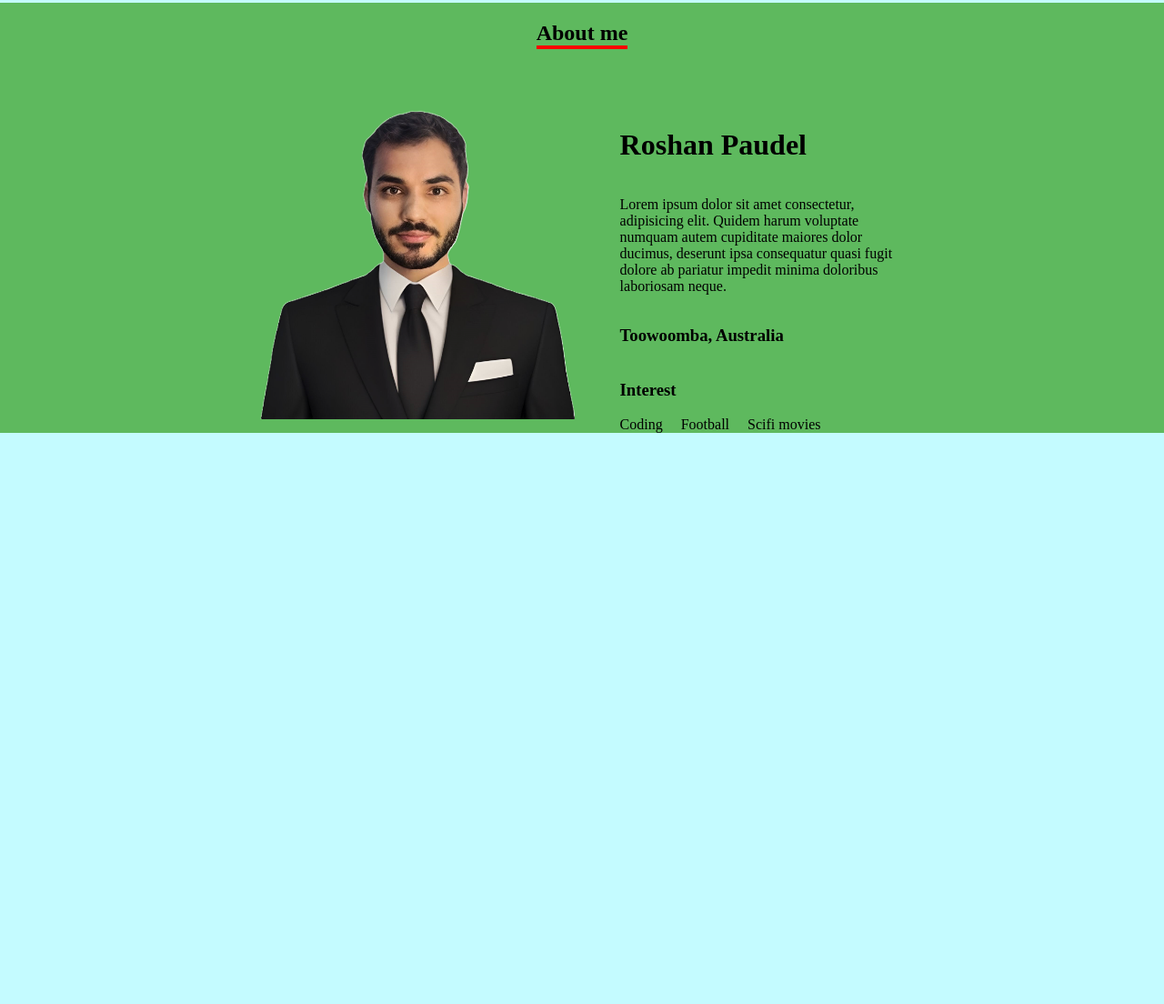
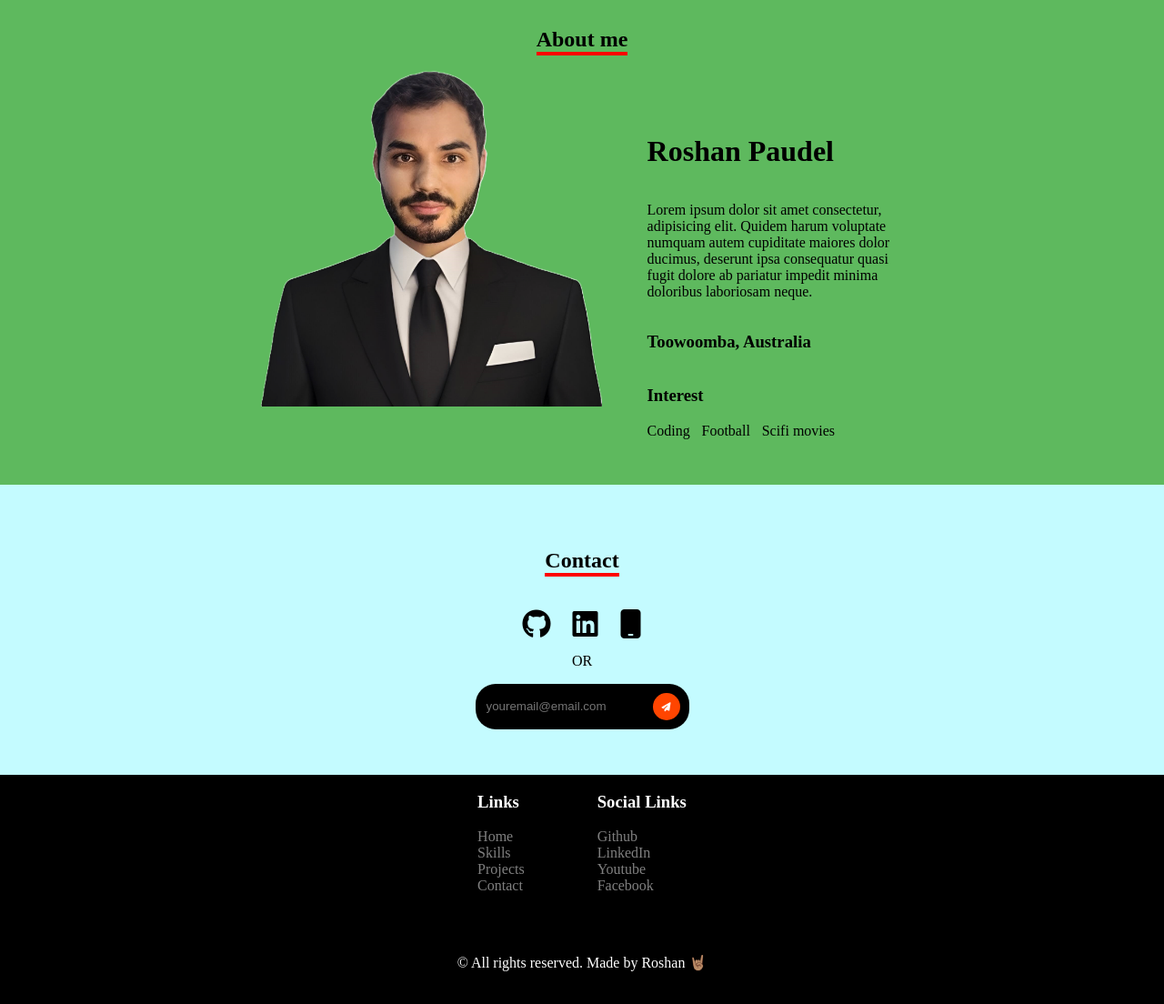
Before and after one commit to roshanpaudel/gen-portfolio, a plain HTML site: page index.html in a window 1280 px wide. Shown: the part 1554-2658 px from the top of the page at 91% size. Before the commit the page ends 2030 px from the top, so only its background shows below. Drawn offline with Linux system fonts and the light colour scheme.

Commit message:
Contact and footer section completed

```diff
--- a/index.html
+++ b/index.html
@@ -73,12 +73,12 @@
         </div>
       </div>
 
-      <!-- skill  -->
-      <div class="skill">
       <div class="title-header">
         <h2>Skills</h2>
       </div>
 
+      <!-- skills  -->
+      <div class="skills">
         <div class="skill-icons">
           <div class="icon-text">
             <i class="fa-brands fa-html5"></i>
@@ -103,11 +103,8 @@
         </div>
       </div>
 
-      <div class="title">
       <div class="title-header">
         <h2>My Projects</h2>
-          <div class="underline"></div>
-        </div>
       </div>
 
       <!-- my-projects  -->
@@ -139,11 +136,8 @@
 
     <!-- about-me  -->
     <div class="about-container">
-      <div class="title">
-        <div class="title-header">
+      <div class="title-header about-title">
         <h2>About me</h2>
-          <div class="underline"></div>
-        </div>
       </div>
 
       <div class="about-me">
@@ -168,5 +162,62 @@
         </div>
       </div>
     </div>
+
+    <!-- contact  -->
+    <div class="contact">
+      <div class="title-header contact-title">
+        <h2>Contact</h2>
+      </div>
+      <div class="contact-links">
+        <i class="fa-brands fa-github"></i>
+        <i class="fa-brands fa-linkedin"></i>
+        <i class="fa-solid fa-mobile"></i>
+      </div>
+      <p>OR</p>
+
+      <form>
+        <div class="email">
+          <input
+            type="email"
+            id="email"
+            name="email"
+            placeholder="youremail@email.com"
+            required
+          />
+          <a href="#">
+            <i class="fa-solid fa-paper-plane"></i>
+          </a>
+        </div>
+      </form>
+    </div>
+
+    <!-- footer  -->
+    <div class="footer">
+      <div class="footer-links-socials">
+        <div class="footer-links">
+          <h3>Links</h3>
+          <ul>
+            <li><a href="#">Home</a></li>
+            <li><a href="#">Skills</a></li>
+            <li><a href="#">Projects</a></li>
+            <li><a href="#">Contact</a></li>
+          </ul>
+        </div>
+        <div class="footer-social">
+          <h3>Social Links</h3>
+
+          <ul>
+            <li><a href="#">Github</a></li>
+            <li><a href="#">LinkedIn</a></li>
+            <li><a href="#">Youtube</a></li>
+            <li><a href="#">Facebook</a></li>
+          </ul>
+        </div>
+      </div>
+      <div class="copyright">
+        <p>&copy; All rights reserved. Made by Roshan 🤘🏽</p>
+      </div>
+
+    </div>
   </body>
 </html>
--- a/style.css
+++ b/style.css
@@ -44,7 +44,7 @@ body {
 .banner {
   position: relative;
 
-  padding: 60px 170px;
+  padding: 3vw 10vw;
   background-color: var(--secondary-color);
   display: flex;
   flex-direction: column;
@@ -83,7 +83,7 @@ body {
   box-shadow: var(--shadow-values);
 }
 .skillset {
-  padding: 10px 20px;
+  padding: 10px 1vw;
   display: flex;
   flex-direction: row;
   align-items: center;
@@ -129,6 +129,7 @@ body {
   flex-direction: column;
   align-items: center;
 }
+
 .title-header > h2 {
   box-shadow: 0 4px 0 red;
 }
@@ -198,22 +199,104 @@ body {
 .about-container {
   background: rgb(94, 185, 94);
 }
+
+.about-title {
+  padding-top: 50px;
+  padding-bottom: 0;
+  margin-bottom: 0;
+}
+
 .about-me {
   display: flex;
   margin: 0 22vw;
   justify-content: space-between;
   gap: 50px;
+  padding-bottom: 50px;
 }
 
 .my-photo > img {
-  width: 350px;
+  width: 380px;
   height: auto;
 }
 .my-details {
+  padding-top: 50px;
   display: flex;
   flex-direction: column;
 }
 .interest {
   display: flex;
-  gap: 20px;
+  gap: 1vw;
 }
+
+/* contact */
+
+.contact {
+  display: flex;
+  flex-direction: column;
+  align-items: center;
+  padding-bottom: 50px;
+}
+
+.contact-title {
+  margin-bottom: 20px;
+}
+.contact-links > i {
+  margin: 0 10px;
+  font-size: xx-large;
+}
+
+.email > input {
+  background-color: black;
+  color: white;
+  border: none;
+  outline: none;
+}
+.email {
+  background-color: black;
+  color: white;
+  padding: 10px;
+  border-radius: 22px;
+}
+.email > a {
+  color: white;
+  text-decoration: none;
+}
+
+.fa-paper-plane {
+  font-size: x-small;
+  padding: 10px;
+  background-color: var(--secondary-color);
+  border-radius: 50%;
+}
+
+/* footer  */
+
+.footer {
+  display: flex;
+  flex-direction: column;
+  align-items: center;
+  background: black;
+  color: white;
+}
+.footer-links-socials {
+  display: flex;
+  gap: 80px;
+}
+
+.footer * ul {
+  list-style-type: none;
+  padding: 0;
+  margin: 0;
+}
+.footer * a {
+  text-decoration: none;
+  color: gray;
+}
+.footer * a:hover {
+  color: var(--secondary-color);
+}
+
+.copyright {
+  padding-top: 50px;
+  padding-bottom: 20px;
+}
```
Lines whose indentation alone changed are shown as unchanged.
